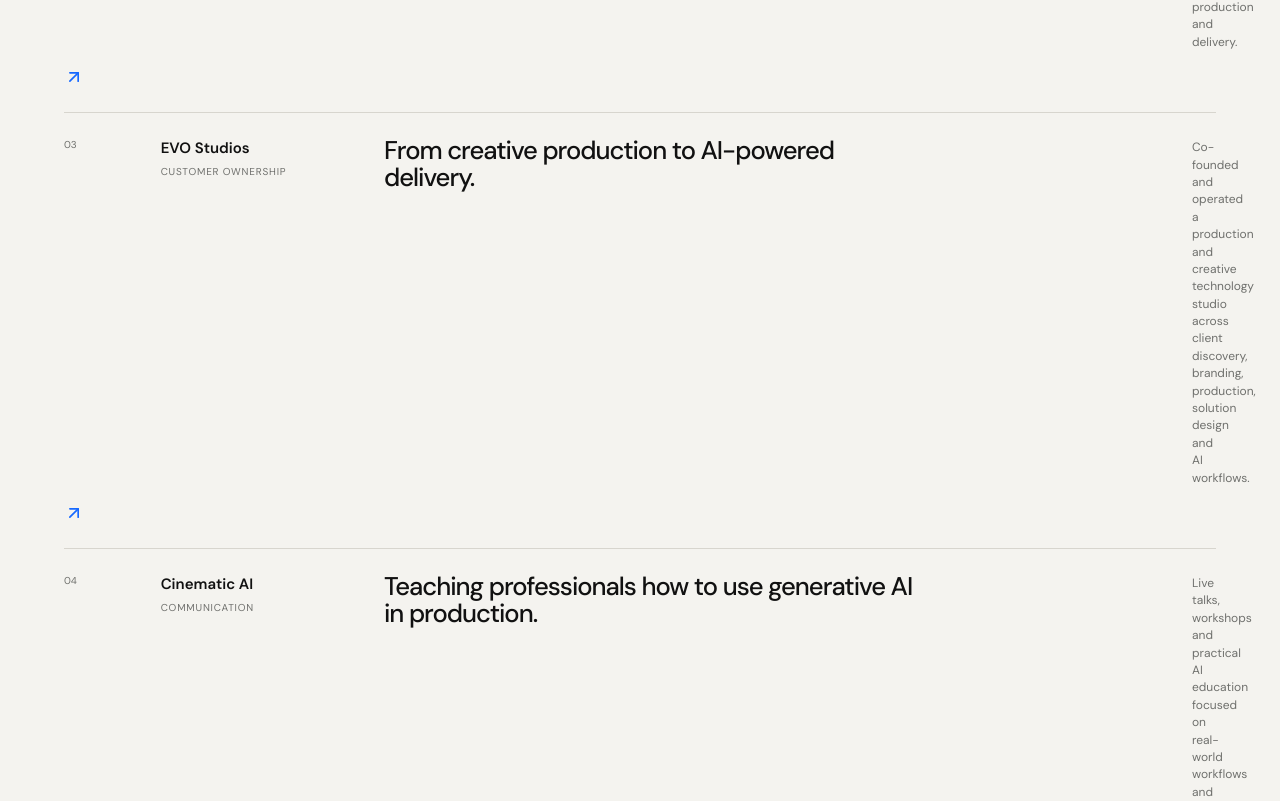
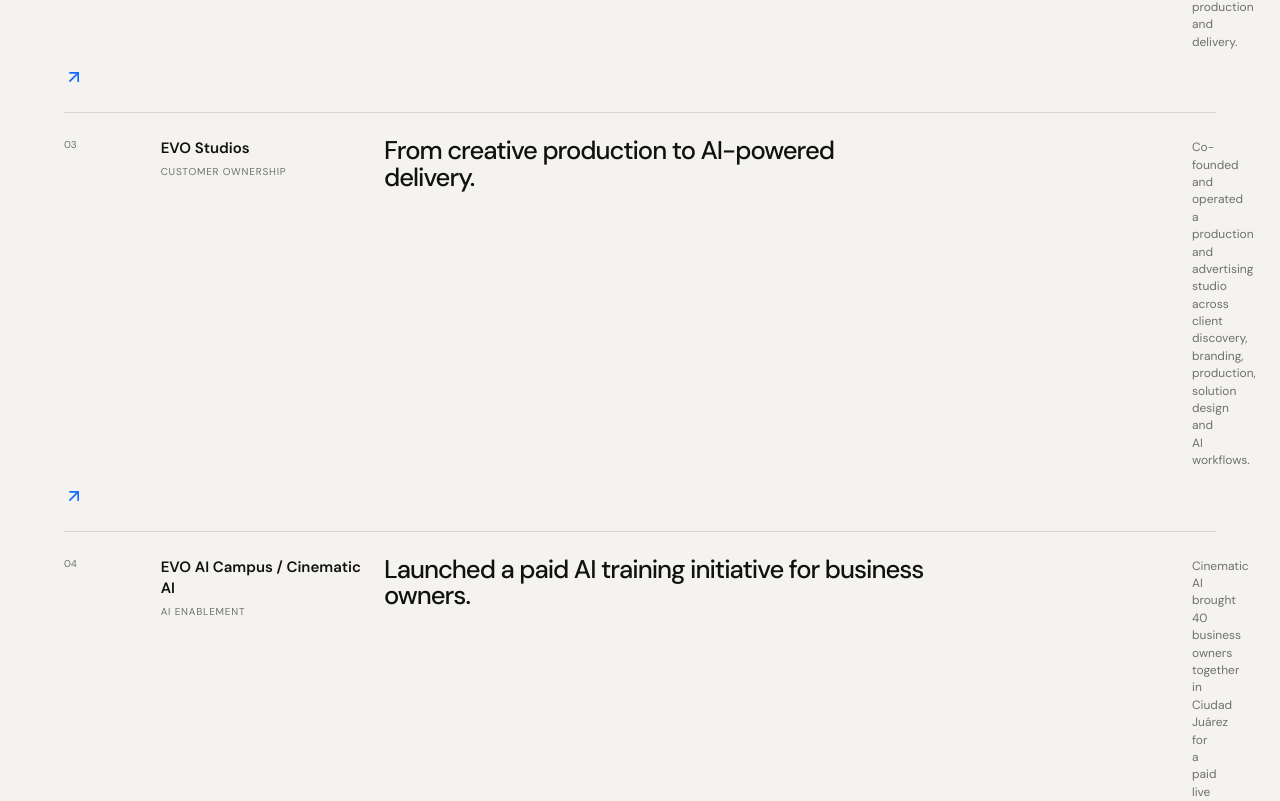
Before and after one commit to im-ulises/ulises-frias-cv, a React (Vite) app: page / in a window 1280 px wide. Shown: the part 2059-2860 px from the top of the page. Built offline with nearby package versions, Linux system fonts and the light colour scheme.

Commit message:
Fold Cinematic AI into EVO Studios and add AI Campus traction

```diff
--- a/src/data/profile.ts
+++ b/src/data/profile.ts
@@ -4,6 +4,7 @@
   github: 'https://github.com/im-ulises',
   linkedin: 'https://www.linkedin.com/in/ulises-fr%C3%ADas-8a7790172/',
   portfolio: 'https://ulises-frias-cv.pages.dev',
+  evoAiCampus: 'https://evo-ai-campus.pages.dev/',
   location: 'Mexico · English / Spanish',
   status: 'Open to global AI deployment roles',
 };
@@ -11,29 +12,27 @@
 export const signals = [
   { number: '01', name: 'Crobi', label: 'INDEPENDENT R&D', title: 'Building a governed agent execution system.', body: 'Agent orchestration, tools, memory, governance, approvals, auditability, workers and production execution.' },
   { number: '02', name: 'Big Media', label: 'REAL-WORLD DEPLOYMENT', title: 'Deploying AI inside a leading media and digital-out-of-home business in Ciudad Juárez.', body: 'Turning real client requirements into executable AI workflows across commercial campaigns, production and delivery.' },
-  { number: '03', name: 'EVO Studios', label: 'CUSTOMER OWNERSHIP', title: 'From creative production to AI-powered delivery.', body: 'Co-founded and operated a production and creative technology studio across client discovery, branding, production, solution design and AI workflows.' },
-  { number: '04', name: 'Cinematic AI', label: 'COMMUNICATION', title: 'Teaching professionals how to use generative AI in production.', body: 'Live talks, workshops and practical AI education focused on real-world workflows and implementation.' },
+  { number: '03', name: 'EVO Studios', label: 'CUSTOMER OWNERSHIP', title: 'From creative production to AI-powered delivery.', body: 'Co-founded and operated a production and advertising studio across client discovery, branding, production, solution design and AI workflows.' },
+  { number: '04', name: 'EVO AI Campus / Cinematic AI', label: 'AI ENABLEMENT', title: 'Launched a paid AI training initiative for business owners.', body: 'Cinematic AI brought 40 business owners together in Ciudad Juárez for a paid live session at approximately US$150 per attendee, focused on practical generative AI workflows.' },
 ];
 export const signalsEs = [
   { number: '01', name: 'Crobi', label: 'I+D INDEPENDIENTE', title: 'Construyendo un sistema de ejecución gobernada para agentes.', body: 'Orquestación de agentes, herramientas, memoria, gobernanza, aprobaciones, auditoría, workers y ejecución en producción.' },
   { number: '02', name: 'Big Media', label: 'DEPLOYMENT EN EL MUNDO REAL', title: 'Implementando IA dentro de una empresa líder de medios y publicidad exterior digital en Ciudad Juárez.', body: 'Convirtiendo requerimientos reales de clientes en workflows ejecutables para campañas, producción y entrega.' },
-  { number: '03', name: 'EVO Studios', label: 'RESPONSABILIDAD CON EL CLIENTE', title: 'De producción creativa a entrega impulsada por IA.', body: 'Cofundé y operé un estudio de producción y tecnología creativa trabajando en discovery, branding, producción, diseño de soluciones y workflows de IA.' },
-  { number: '04', name: 'Cinematic AI', label: 'COMUNICACIÓN', title: 'Enseñando a profesionales a usar IA generativa en producción.', body: 'Charlas, talleres y formación práctica enfocada en workflows e implementación en el mundo real.' },
+  { number: '03', name: 'EVO Studios', label: 'RESPONSABILIDAD CON EL CLIENTE', title: 'De producción creativa a entrega impulsada por IA.', body: 'Cofundé y operé una casa productora y agencia de publicidad trabajando en discovery, branding, producción, diseño de soluciones y workflows de IA.' },
+  { number: '04', name: 'EVO AI Campus / Cinematic AI', label: 'CAPACITACIÓN EN IA', title: 'Lanzamos una iniciativa pagada de capacitación en IA para dueños de negocio.', body: 'Cinematic AI reunió a 40 dueños de negocio en Ciudad Juárez en una sesión presencial pagada de aproximadamente US$150 por asistente, enfocada en workflows prácticos de IA generativa.' },
 ];
 
 export const experience = [
   { year: 'Present', role: 'AI & Creative Technology', company: 'Big Media · Ciudad Juárez', description: 'Turning ambiguous client requirements into executable AI workflows inside a real commercial environment.', bullets: ['Customer and stakeholder collaboration across sales, creative and production', 'Generative AI production, workflow design and technical feasibility', 'Solution design against real deadlines and delivery constraints'] },
-  { year: '2017 — Present', role: 'Co-Founder / AI & Creative Technology', company: 'EVO Studios', description: 'Co-founded and operated a production and creative technology studio, evolving from filmmaking and branding into AI-powered workflows and technical delivery.', bullets: ['Led projects from client brief through planning, filming, branding and final delivery', 'Owned customer discovery, commercial conversations and solution design', 'Built and delivered AI-powered creative and production workflows'] },
+  { year: '2017 — Present', role: 'Co-Founder / AI & Creative Technology', company: 'EVO Studios', description: 'Co-founded and operated a production company and advertising agency that evolved into AI-powered creative technology, implementation and education.', bullets: ['Led projects from client brief through planning, filming, branding and final delivery', 'Owned customer discovery, commercial conversations and solution design', 'Built and delivered AI-powered creative and production workflows', 'Launched EVO AI Campus in 2026; Cinematic AI brought 40 business owners to a paid live AI training event at approximately US$150 per attendee'] },
   { year: '2026 — Present', role: 'AI Systems Builder · Independent R&D', company: 'Crobi', description: 'Building a control plane for governed autonomous work as an independent technical project.', bullets: ['Agent orchestration and worker execution', 'Tools, memory, approvals and auditability', 'Product direction from ambiguous problem to working system'] },
-  { year: 'Ongoing', role: 'Speaker / AI Educator', company: 'Cinematic AI', description: 'Making emerging generative AI understandable and useful for professionals.', bullets: ['Live talks and practical workshops with 40+ attendees across sessions', 'Technical communication for non-technical audiences', 'Production-oriented AI enablement'] },
   { year: '2022', role: 'Marketing Director', company: 'Eco Innovación · Ciudad Juárez', description: 'Led brand and marketing work for a local company, including a company rebrand and early adoption of generative AI tools.', bullets: ['Led rebranding and brand-system work', 'Owned marketing direction and execution', 'Introduced the team to practical ChatGPT workflows shortly after launch'] },
   { year: '2020 — 2021', role: 'Founder / Product & Creator Operations', company: 'ALV', description: 'Founded and operated an influencer platform connecting creators, content and commercial opportunities.', bullets: ['Built the platform concept and coordinated creator operations', 'Worked across product, branding, partnerships and execution', 'Several participating creators later grew significant viral audiences'] },
 ];
 export const experienceEs = [
   { year: 'Presente', role: 'IA y Tecnología Creativa', company: 'Big Media · Ciudad Juárez', description: 'Convierto requerimientos ambiguos de clientes en workflows de IA ejecutables dentro de un entorno comercial real.', bullets: ['Colaboración con clientes y stakeholders entre ventas, creativo y producción', 'Producción con IA generativa, diseño de workflows y viabilidad técnica', 'Diseño de soluciones frente a fechas y restricciones reales de entrega'] },
-  { year: '2017 — Presente', role: 'Cofundador / IA y Tecnología Creativa', company: 'EVO Studios', description: 'Cofundé y operé un estudio de producción y tecnología creativa que evolucionó de filmmaking y branding hacia workflows impulsados por IA y entrega técnica.', bullets: ['Lideré proyectos desde el brief del cliente hasta planeación, filmación, branding y entrega final', 'Responsabilidad sobre discovery, conversaciones comerciales y diseño de soluciones', 'Construí y entregué workflows creativos y de producción impulsados por IA'] },
+  { year: '2017 — Presente', role: 'Cofundador / IA y Tecnología Creativa', company: 'EVO Studios', description: 'Cofundé y operé una casa productora y agencia de publicidad que evolucionó hacia tecnología creativa, implementación y educación impulsadas por IA.', bullets: ['Lideré proyectos desde el brief del cliente hasta planeación, filmación, branding y entrega final', 'Responsabilidad sobre discovery, conversaciones comerciales y diseño de soluciones', 'Construí y entregué workflows creativos y de producción impulsados por IA', 'Lanzamos EVO AI Campus en 2026; Cinematic AI reunió a 40 dueños de negocio en un evento pagado de capacitación en IA de aproximadamente US$150 por asistente'] },
   { year: '2026 — Presente', role: 'Constructor de sistemas de IA · I+D independiente', company: 'Crobi', description: 'Construyo una capa de control para trabajo autónomo gobernado como proyecto técnico independiente.', bullets: ['Orquestación de agentes y ejecución de workers', 'Herramientas, memoria, aprobaciones y auditoría', 'Dirección de producto desde un problema ambiguo hasta un sistema funcional'] },
-  { year: 'En curso', role: 'Speaker / Educador de IA', company: 'Cinematic AI', description: 'Hago que la IA generativa emergente sea comprensible y útil para profesionales.', bullets: ['Charlas y talleres prácticos con más de 40 asistentes entre sesiones', 'Comunicación técnica para audiencias no técnicas', 'Enablement de IA orientado a producción'] },
   { year: '2022', role: 'Director de Marketing', company: 'Eco Innovación · Ciudad Juárez', description: 'Lideré marca y marketing para una empresa local, incluyendo un rebranding y adopción temprana de herramientas de IA generativa.', bullets: ['Lideré el rebranding y trabajo de sistema de marca', 'Responsabilidad sobre dirección y ejecución de marketing', 'Capacité al equipo en workflows prácticos con ChatGPT poco después de su lanzamiento'] },
   { year: '2020 — 2021', role: 'Fundador / Producto y Operación de Creadores', company: 'ALV', description: 'Fundé y operé una plataforma de influencers conectando creadores, contenido y oportunidades comerciales.', bullets: ['Construí el concepto de plataforma y coordiné la operación de creadores', 'Trabajé entre producto, branding, alianzas y ejecución', 'Varios creadores participantes posteriormente alcanzaron audiencias virales importantes'] },
 ];
```
